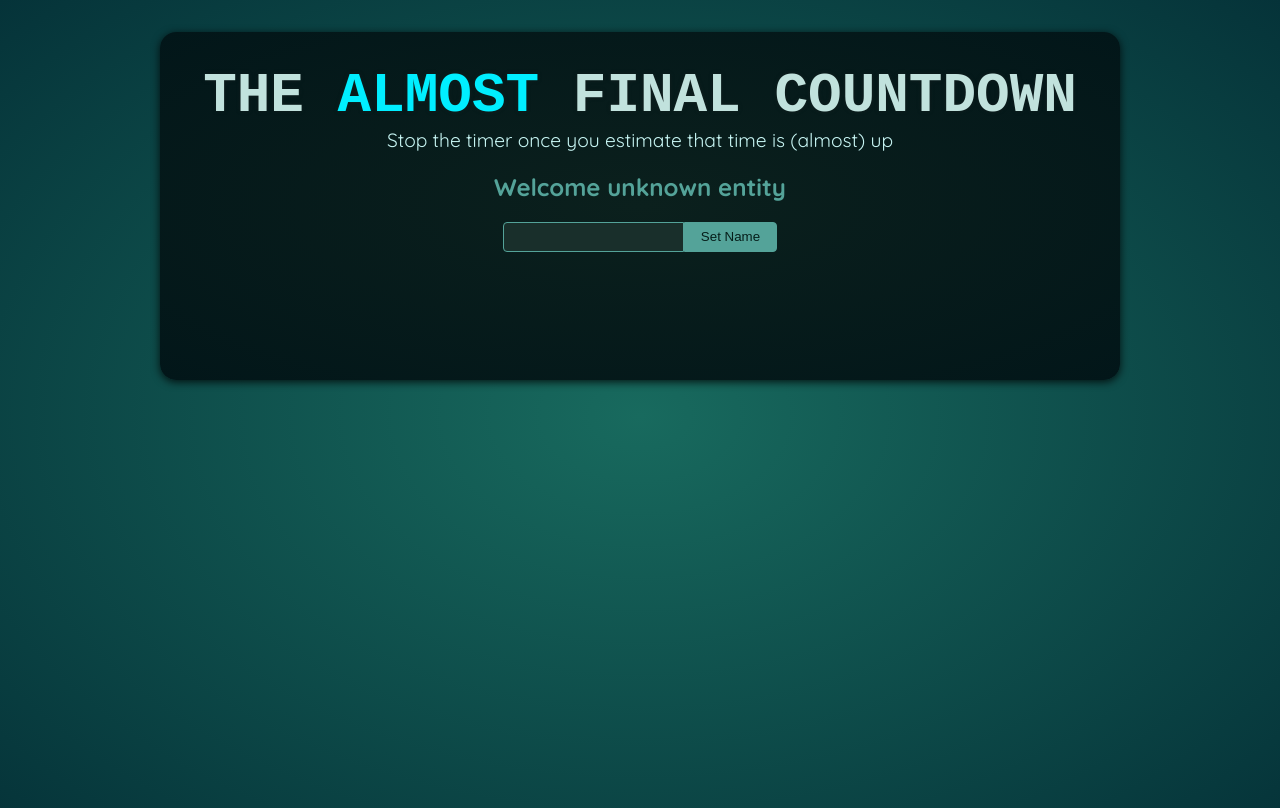
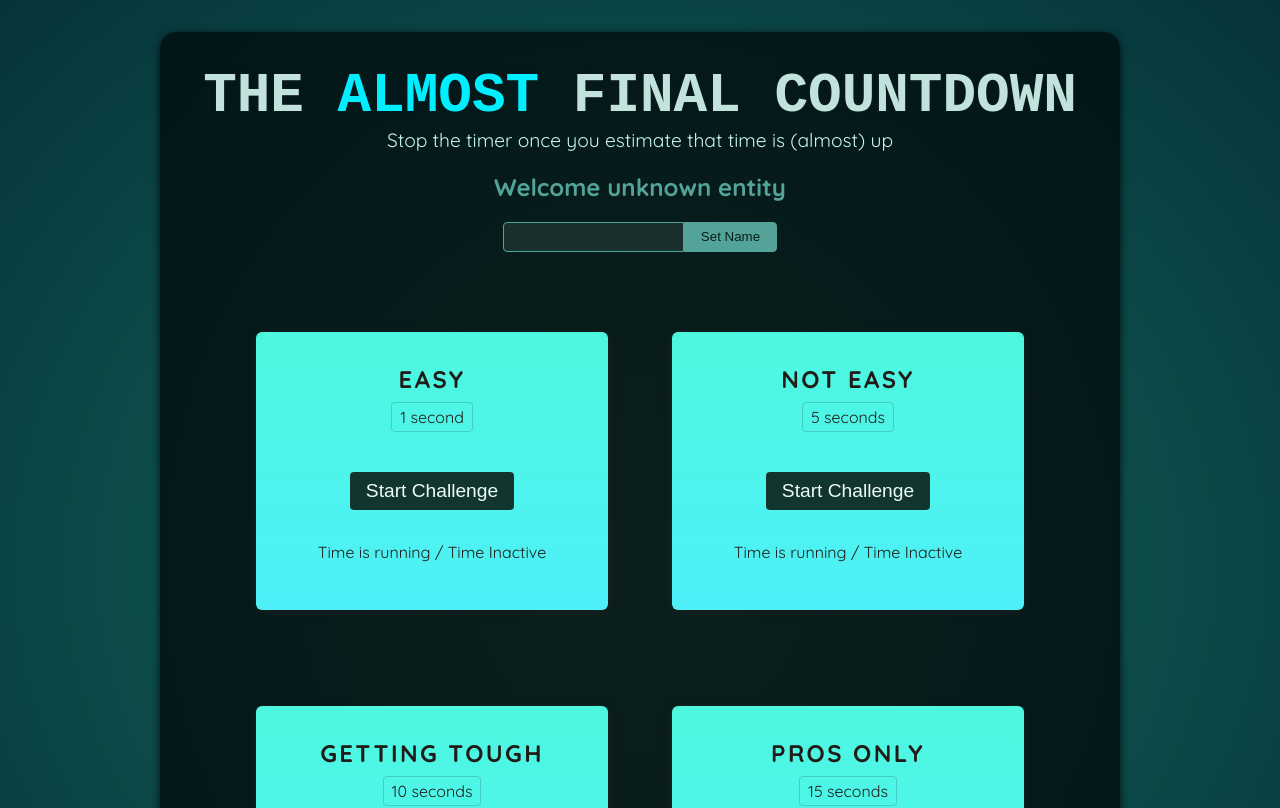
Before and after one commit to mohamuhsin/countdown-challenge, a React (Vite) app: page / in a window 1280 px wide. Shown: the top 808 px of the page. Built offline with nearby package versions, Linux system fonts and the light colour scheme; a web font is replaced by a local one.

Commit message:
worked on the timerChallenge Component

```diff
--- a/src/App.jsx
+++ b/src/App.jsx
@@ -1,10 +1,16 @@
 import Player from "./components/Player.jsx";
+import TimerChallenge from "./components/TimerChallenge.jsx";
 
 function App() {
   return (
     <>
       <Player />
-      <div id="challenges"></div>
+      <div id="challenges">
+        <TimerChallenge title="Easy" targetTime={1} />
+        <TimerChallenge title="Not Easy" targetTime={5} />
+        <TimerChallenge title="Getting Tough" targetTime={10} />
+        <TimerChallenge title="Pros Only" targetTime={15} />
+      </div>
     </>
   );
 }
--- /dev/null
+++ b/src/components/TimerChallenge.jsx
@@ -0,0 +1,14 @@
+export default function TimerChallenge({ title, targetTime }) {
+    return (
+        <section className="challenge">
+            <h2>{title}</h2>
+            <p className="challenge-time">
+                {targetTime} second{targetTime > 1 ? "s" : null}
+            </p>
+            <p>
+                <button>Start Challenge</button>
+            </p>
+            <p>Time is running / Time Inactive</p>
+        </section>
+    );
+}
```
